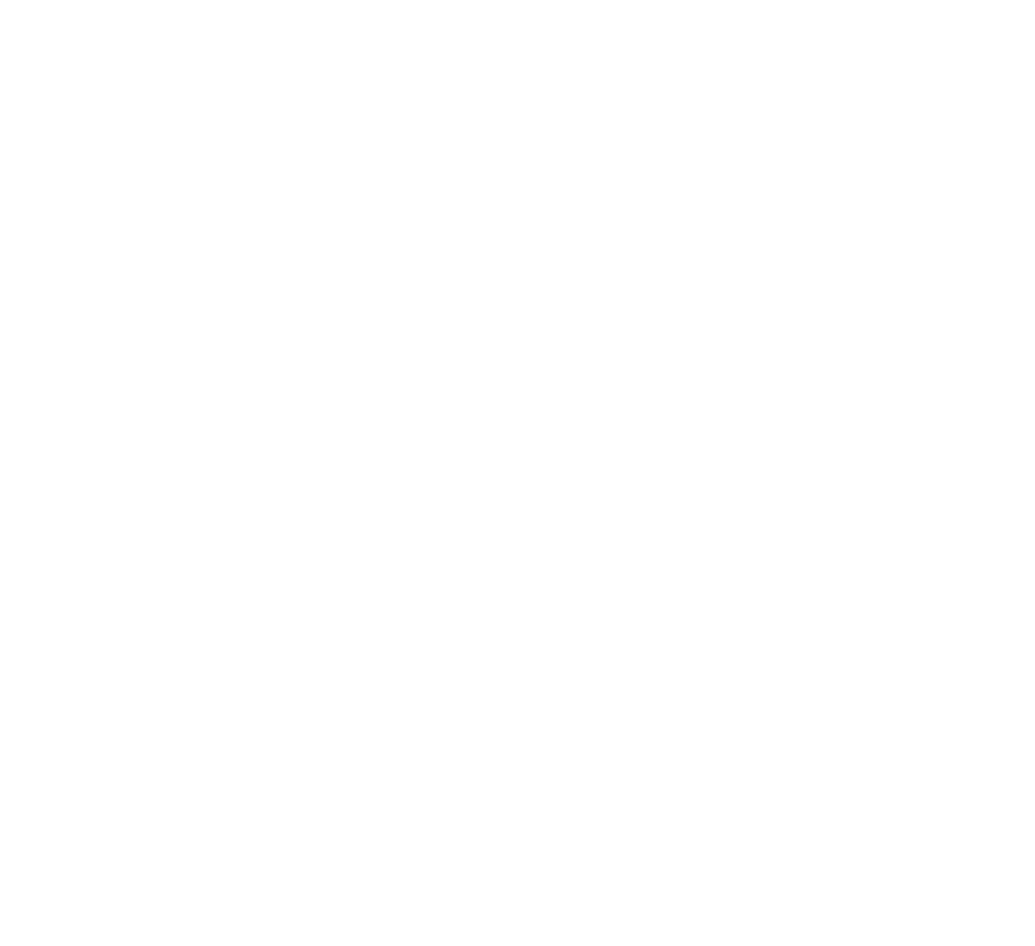
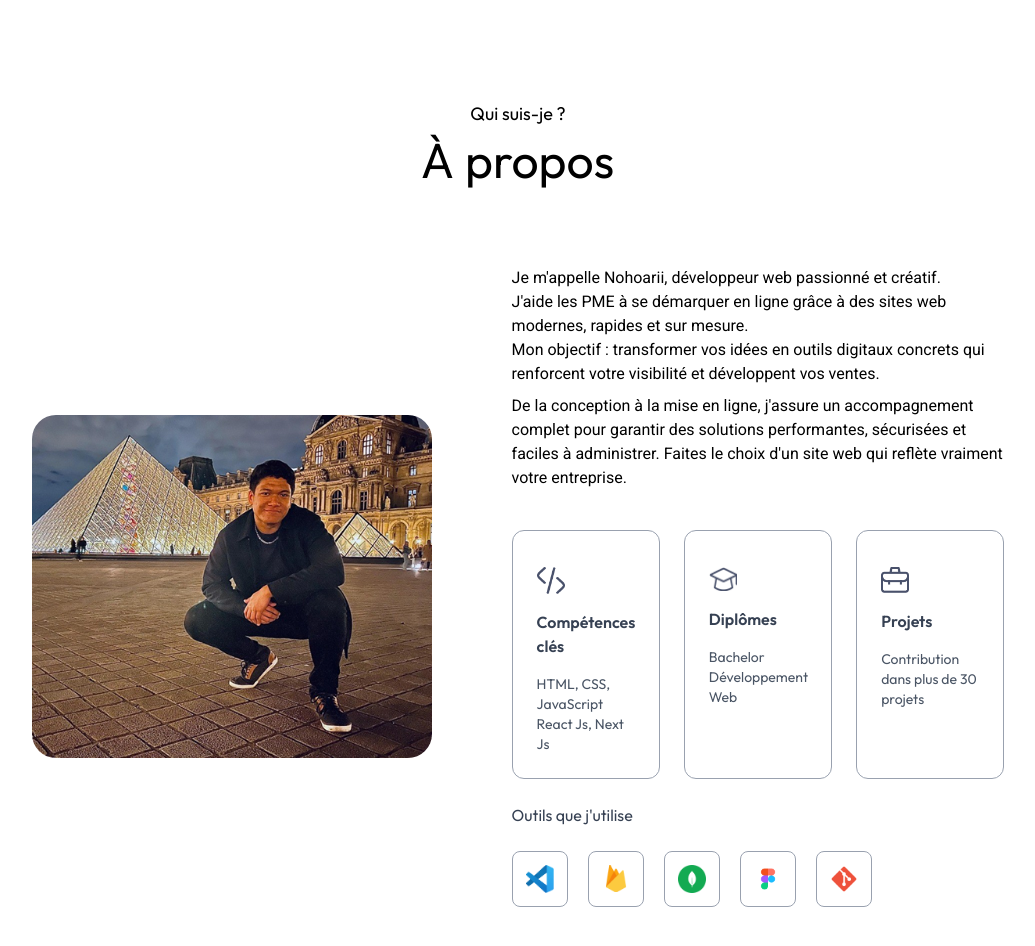
Before and after one commit to nohoariifamibelle/portfolio-nohoarii-famibelle, a Next.js app: page / in a window 1280 px wide. Shown: the part 740-1686 px from the top of the page, without its empty margins (122-1157 px from the left). Before the commit the page ends 800 px from the top, so only its background shows below. Built offline with nearby package versions, Linux system fonts and the light colour scheme.

Commit message:
Mise à jour du portfolio: ajout du composant About, amélioration des composants Hero et Navbar, mise à jour des styles et assets

```diff
--- a/assets/assets.ts
+++ b/assets/assets.ts
@@ -42,6 +42,7 @@ import right_arrow from "./right-arrow.png";
 import send_icon from "./send-icon.png";
 import right_arrow_bold from "./right-arrow-bold.png";
 import right_arrow_bold_dark from "./right-arrow-bold-dark.png";
+import profile_user from "./profile_user.png";
 
 // ------------------ Objet assets ------------------
 export const assets = {
@@ -82,6 +83,7 @@ export const assets = {
   send_icon,
   right_arrow_bold,
   right_arrow_bold_dark,
+  profile_user,
 };
 
 // ------------------ Types ------------------
@@ -158,20 +160,20 @@ export const infoList: InfoItem[] = [
   {
     icon: assets.code_icon,
     iconDark: assets.code_icon_dark,
-    title: "Languages",
+    title: "Compétences clés",
     description: "HTML, CSS, JavaScript React Js, Next Js",
   },
   {
     icon: assets.edu_icon,
     iconDark: assets.edu_icon_dark,
-    title: "Education",
-    description: "B.Tech in Computer Science",
+    title: "Diplômes",
+    description: "Bachelor Développement Web",
   },
   {
     icon: assets.project_icon,
     iconDark: assets.project_icon_dark,
-    title: "Projects",
-    description: "Built more than 5 projects",
+    title: "Projets",
+    description: "Contribution dans plus de 30 projets",
   },
 ];
 
--- /dev/null
+++ b/src/app/components/About.tsx
@@ -0,0 +1,62 @@
+import Image from "next/image";
+import { assets, infoList, toolsData } from "../../../assets/assets";
+
+export default function About() {
+  return (
+    <div id="about" className="w-full px-[12%] py-10 scroll-mt-20">
+      <h4 className="text-center mb-2 text-lg">Qui suis-je ?</h4>
+      <h2 className="text-center text-5xl font-roboto ">
+        À <span>propos</span>
+      </h2>
+
+      <div className="flex w-full flex-col lg:flex-row items-center gap-20 my-20">
+        <div className="w-128 sm:w-100 rounded-3xl max-w-none">
+          <Image
+            src={assets.profile_user}
+            alt="Photo de profil de Nohoarii FAMIBELLE"
+            className="w-full h-auto rounded-3xl"
+          />
+        </div>
+        <div className="flex-1">
+          <p className="mb-2 max-w-2xl font-roboto">
+            Je m&apos;appelle Nohoarii, développeur web passionné et créatif.
+            <br />
+            J&apos;aide les PME à se démarquer en ligne grâce à des sites web
+            modernes, rapides et sur mesure. <br />
+            Mon objectif : transformer vos idées en outils digitaux concrets qui
+            renforcent votre visibilité et développent vos ventes.
+          </p>
+          <p className="mb-10 max-w-2xl font-roboto">
+            De la conception à la mise en ligne, j&apos;assure un accompagnement
+            complet pour garantir des solutions performantes, sécurisées et
+            faciles à administrer. Faites le choix d&apos;un site web qui
+            reflète vraiment votre entreprise.
+          </p>
+          <ul className="grid grid-cols-1 sm:grid-cols-3 gap-6 max-w-2xl">
+            {infoList.map(({ icon, iconDark, title, description }, index) => (
+              <li
+                key={index}
+                className="border-[0.5px] border-gray-400 rounded-xl gap-6 p-6 cursor-pointer hover:bg-lightHover hover:-translate-y-1 duration-500 hover:shadow-black"
+              >
+                <Image src={icon} alt={title} className="w-7 mt-3" />
+                <h3 className="my-4 font-semibold text-gray-700">{title}</h3>
+                <p className="text-gray-600 text-sm">{description}</p>
+              </li>
+            ))}
+          </ul>
+          <h4 className="my-6 text-gray-700">Outils que j&apos;utilise</h4>
+          <ul className="flex items-center gap-3 sm:gap-5">
+            {toolsData.map((tool, index) => (
+              <li
+                className="flex items-center justify-center w-12 sm:w-14 aspect-square border border-gray-400 rounded-lg cursor-pointer hover:bg-lightHover hover:-translate-y-1 duration-500 hover:shadow-black"
+                key={index}
+              >
+                <Image src={tool} alt="Tool" className="w-5 sm:w-7" />
+              </li>
+            ))}
+          </ul>
+        </div>
+      </div>
+    </div>
+  );
+}
--- a/src/app/components/Hero.tsx
+++ b/src/app/components/Hero.tsx
@@ -15,7 +15,7 @@ export default function Hero() {
           <div className="space-y-4">
             <h1 className="text-5xl xl:text-6xl font-bold leading-tight">
               Je transforme vos idées en{" "}
-              <span className="text-[#077EA2]">
+              <span className="text-blueSurf">
                 applications web performantes
               </span>
             </h1>
@@ -29,7 +29,7 @@ export default function Hero() {
 
           <div className="flex items-center gap-4">
             <button
-              className="bg-[#077EA2] hover:bg-white text-white hover:text-black border border-transparent hover:border-black hover:cursor-pointer px-6 py-4 text-base font-medium rounded-lg transition-colors duration-300
+              className="bg-blueSurf hover:bg-white text-white hover:text-black border border-transparent hover:border-black hover:cursor-pointer px-6 py-4 text-base font-medium rounded-lg transition-colors duration-300
 "
             >
               DEVIS GRATUIT
--- a/src/app/components/Navbar.tsx
+++ b/src/app/components/Navbar.tsx
@@ -1,8 +1,9 @@
 import { assets } from "../../../assets/assets";
 import Image from "next/image";
-import { useRef } from "react";
+import { useEffect, useRef, useState } from "react";
 
 export default function Navbar() {
+  const [isScroll, setIsScroll] = useState(false);
   const sideMenuRef = useRef<HTMLUListElement>(null);
   const openMenu = () => {
     if (sideMenuRef.current) {
@@ -14,6 +15,16 @@ export default function Navbar() {
       sideMenuRef.current.style.transform = "translateX(16rem)";
     }
   };
+
+  useEffect(() => {
+    window.addEventListener("scroll", () => {
+      if (scrollY > 50) {
+        setIsScroll(true);
+      } else {
+        setIsScroll(false);
+      }
+    });
+  }, []);
   return (
     <>
       <div className="fixed top-0 right-0 w-11/12 -z-10 translate-y-[-80%]">
@@ -24,7 +35,11 @@ export default function Navbar() {
           className="w-full"
         />
       </div>
-      <nav className="w-full fixed px-5 lg:px-8 xl:px-[8%] py-4 flex items-center justify-between z-50">
+      <nav
+        className={`w-full fixed px-5 lg:px-8 xl:px-[8%] py-4 flex items-center justify-between z-50 ${
+          isScroll ? "bg-white/60 bg-opacity-50 backdrop-blur-lg shadow-sm" : ""
+        }`}
+      >
         <a href="#top">
           <Image
             src={assets.logo}
@@ -32,7 +47,11 @@ export default function Navbar() {
             className="w-16 cursor-pointer mr-14"
           />
         </a>
-        <ul className="hidden md:flex items-center gap-6 lg:gap-8 rounded-full px-12 py-3 bg-white shadow-sm bg-opacity-50">
+        <ul
+          className={`hidden md:flex items-center gap-6 lg:gap-8 rounded-full px-12 py-3 ${
+            isScroll ? "" : "bg-white shadow-sm bg-opacity-50"
+          } `}
+        >
           <li>
             <a href="#top" className="font-roboto">
               Accueil
@@ -80,7 +99,7 @@ export default function Navbar() {
 
         <ul
           ref={sideMenuRef}
-          className="flex md:hidden flex-col gap-4 py-20 px-10 fixed -right-64 top-0 bottom-0 w-64 z-50 h-screen bg-[#077EA2] transition duration-500 "
+          className="flex md:hidden flex-col gap-4 py-20 px-10 fixed -right-64 top-0 bottom-0 w-64 z-50 h-screen bg-blueSurf transition duration-500 "
         >
           <div className="absolute right-6 top-6">
             <Image
--- a/src/app/globals.css
+++ b/src/app/globals.css
@@ -4,6 +4,10 @@
   --color-lightHover: #fcf4ff;
   --color-darkHover: #2a004a;
   --color-darkTheme: #11001f;
+  --color-blueSurf: #077ea2;
+
+  --shadow-black: 4px 4px 0 #000;
+  --shadow-white: 4px 4px 0 #fff;
 
   --font-family-outfit: var(--font-outfit), sans-serif;
   --font-family-roboto: var(--font-roboto), sans-serif;
--- a/src/app/layout.tsx
+++ b/src/app/layout.tsx
@@ -27,7 +27,7 @@ export default function RootLayout({
   children: React.ReactNode;
 }>) {
   return (
-    <html lang="fr">
+    <html lang="fr" className="scroll-smooth">
       <body className={`${outfit.variable} ${roboto.variable} antialiased`}>
         {children}
       </body>
--- a/src/app/page.tsx
+++ b/src/app/page.tsx
@@ -1,12 +1,14 @@
 "use client";
 import Navbar from "./components/Navbar";
 import Hero from "./components/Hero";
+import About from "./components/About";
 
 export default function Home() {
   return (
     <>
       <Navbar />
       <Hero />
+      <About />
     </>
   );
 }
```
Also changed, not shown: assets/profile_user.png (added), 1 other file (tests, documents, lock files or other folders).
